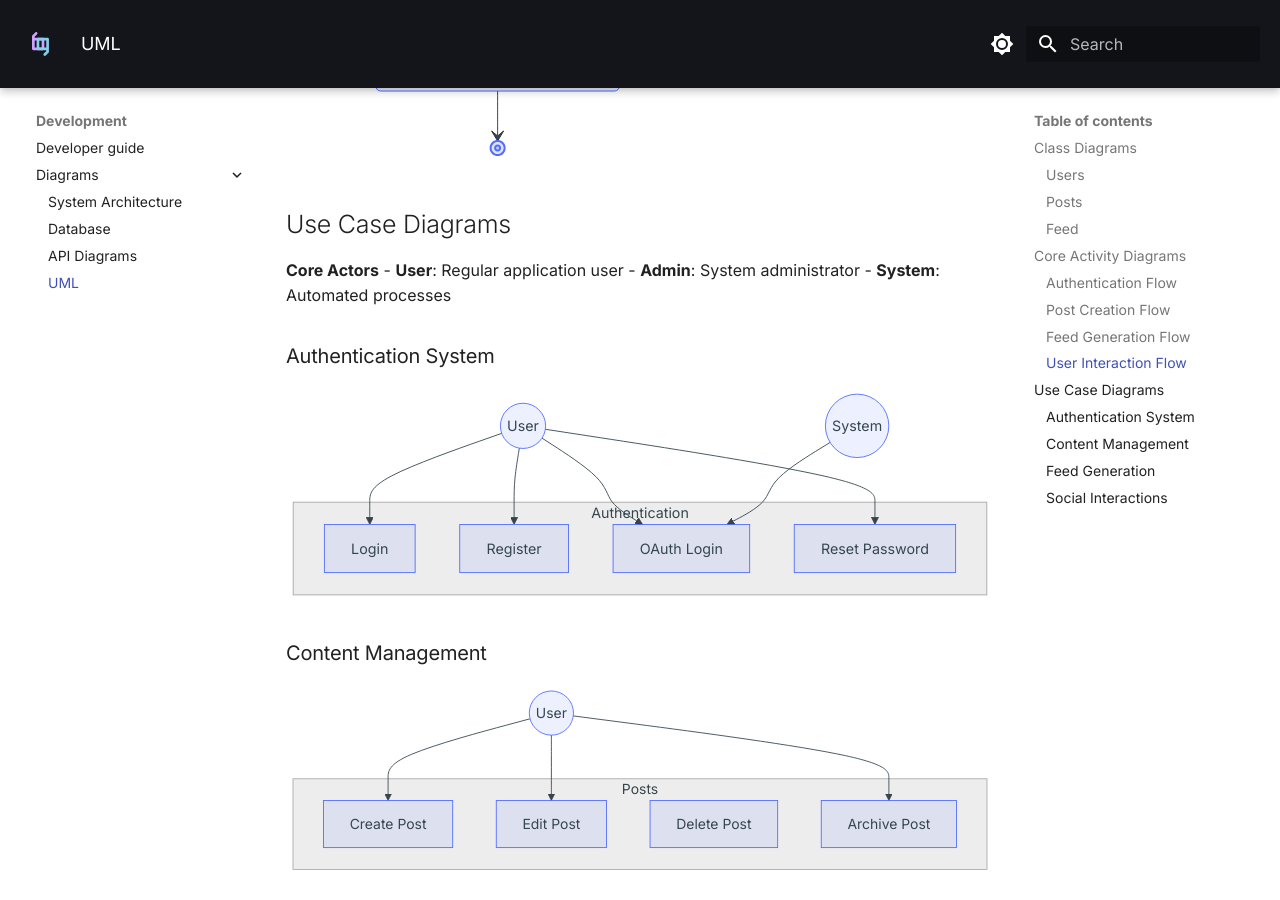
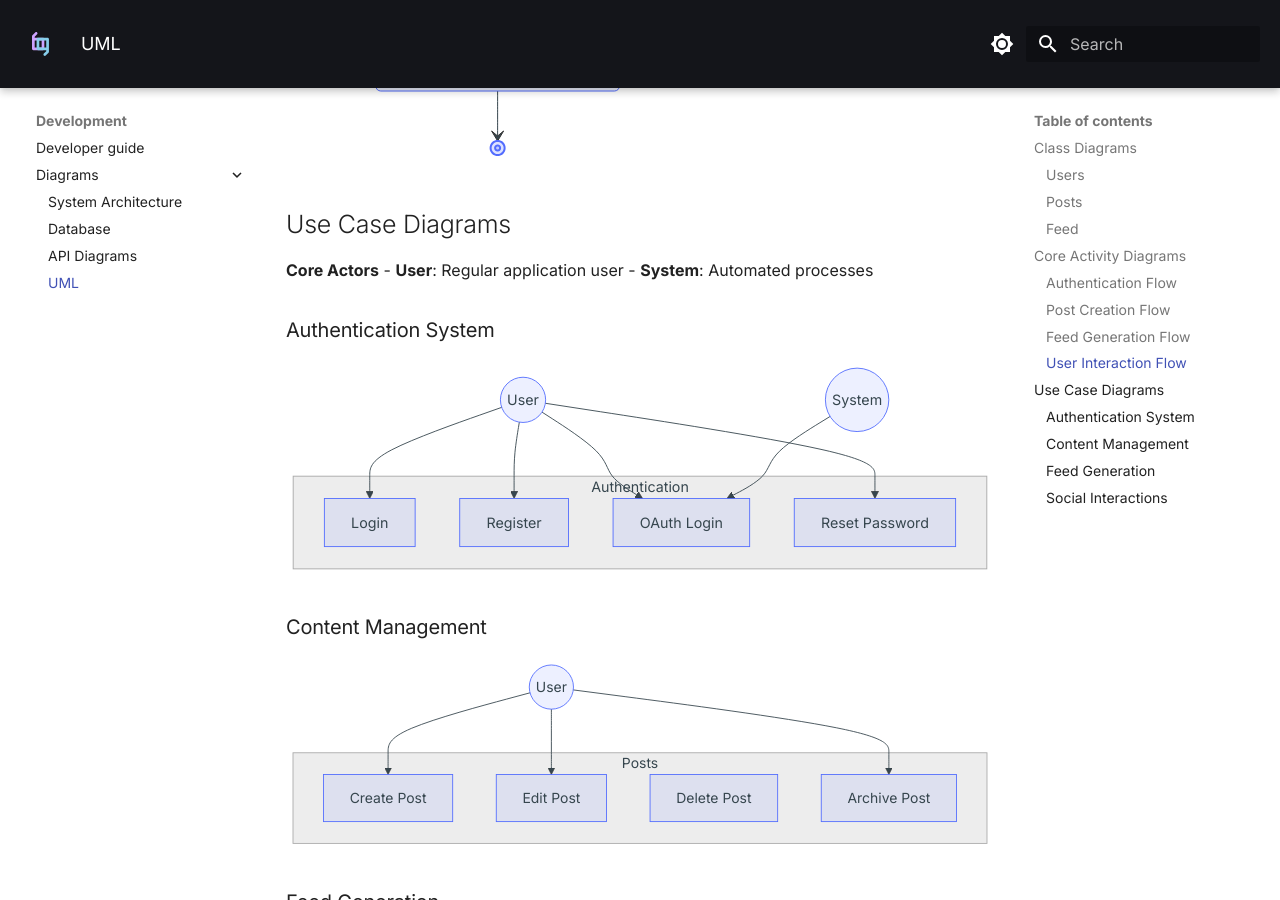
Before and after one commit to abdurrahimagca/docs-QooQuote, an MkDocs documentation site: the page built from docs/development/diagrams/3.uml.md, in a window 1280 px wide and 900 px high, scrolled down 7977 px. Built offline with MkDocs 1.6.1 and Material for MkDocs 9.7.7, drawn with Linux system fonts in a browser that asks for light colours.

Commit message:
Remove Admin actor from UML diagram in development documentation

```diff
--- a/docs/development/diagrams/3.uml.md
+++ b/docs/development/diagrams/3.uml.md
@@ -340,7 +340,6 @@ stateDiagram-v2
 
  **Core Actors**
 - **User**: Regular application user
-- **Admin**: System administrator
 - **System**: Automated processes
 
 
```
